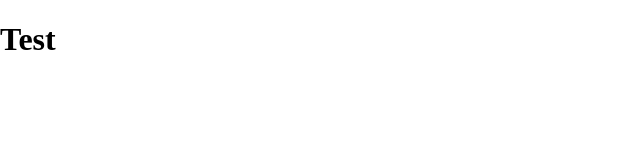
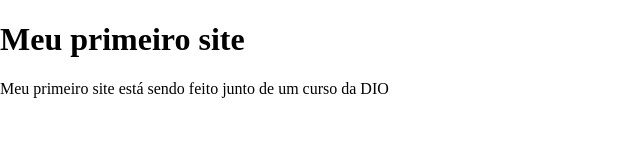
Before and after one commit to nascjames7/Pokedex, a plain HTML site: page index.html in a window 1280 px wide. Shown: the whole page, without its empty margins (0-640 px from the left). Drawn offline with nearby package versions, Linux system fonts and the light colour scheme; files that its build step writes are made by us from their sources.

Commit message:
Alterações finais do momento concluídas.

```diff
--- a/index.html
+++ b/index.html
@@ -6,9 +6,13 @@
     <meta name="viewport" content="width=device-width, initial-scale=1.0">
     <title>Pokedex</title>
     <link rel="stylesheet" href="https://cdnjs.cloudflare.com/ajax/libs/normalize/8.0.1/normalize.min.css" integrity="sha512-NhSC1YmyruXifcj/KFRWoC561YpHpc5Jtzgvbuzx5VozKpWvQ+4nXhPdFgmx8xqexRcpAglTj9sIBWINXa8x5w==" crossorigin="anonymous" referrerpolicy="no-referrer" />
+    <link rel="stylesheet" href="/assets.css/global.css">
 </head>
 <body>
-    <h1>Test</h1>
+    <h1>Meu primeiro site</h1>
+    <p>Meu primeiro site está sendo feito junto de um curso da DIO</p>
+
+    <script src="/assets/js/main.js"></script>
 
 </body>
 </html>
```
